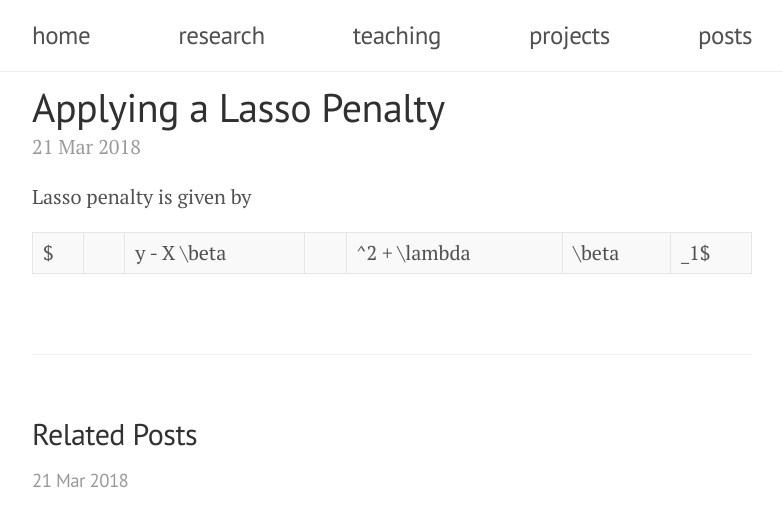
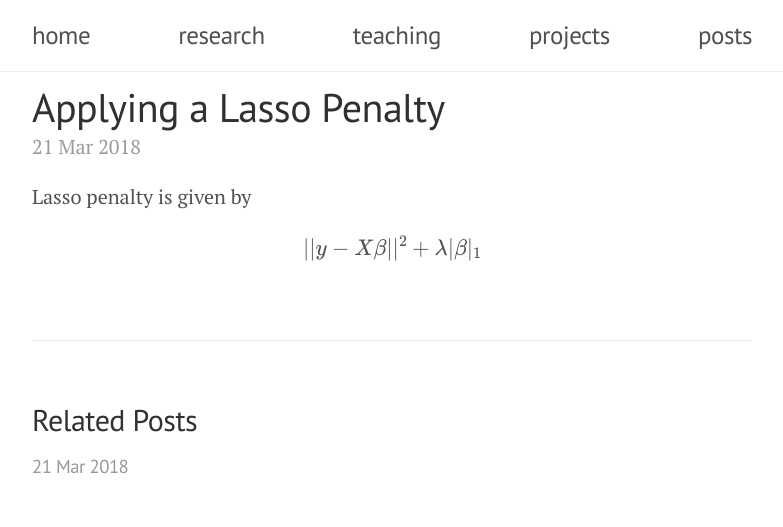
Before and after one commit to pssachdeva/pssachdeva.github.io, a Jekyll site: the page built from _posts/data/2018-03-21-lasso_penalty.md, in a window 1280 px wide. Shown: the top 527 px of the page, without its empty margins (248-1031 px from the left). Built offline with Jekyll 4.4.1, drawn with Linux system fonts in a browser that asks for light colours; nearby versions of some CDN libraries; formulas are drawn with MathJax 3.

Commit message:
small fix

```diff
--- a/_posts/data/2018-03-21-lasso_penalty.md
+++ b/_posts/data/2018-03-21-lasso_penalty.md
@@ -5,4 +5,4 @@ title: Applying a Lasso Penalty
 
 Lasso penalty is given by
 
-$||y - X \beta||^2 + \lambda |\beta|_1$
+$$||y - X \beta||^2 + \lambda |\beta|_1$$
```
